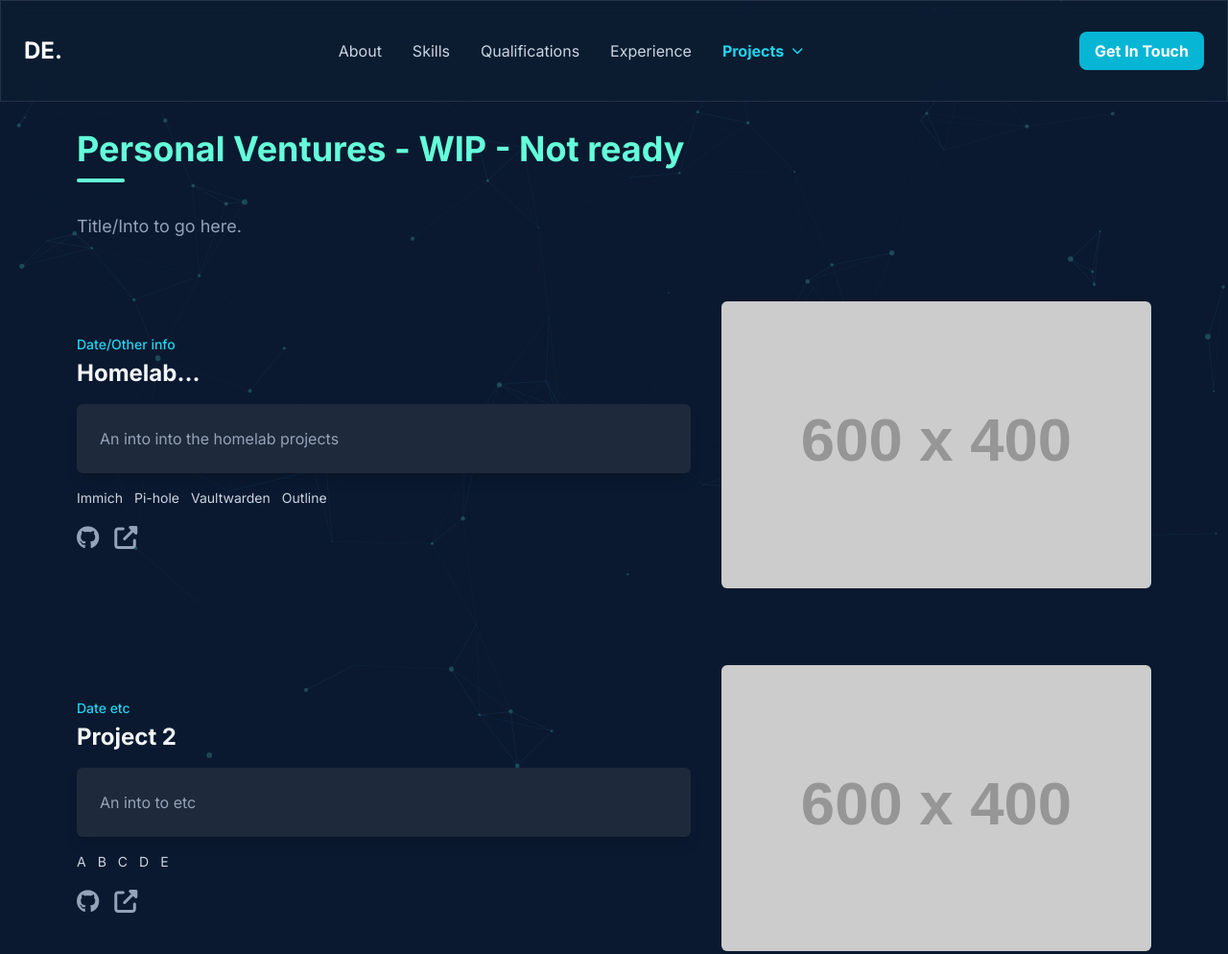
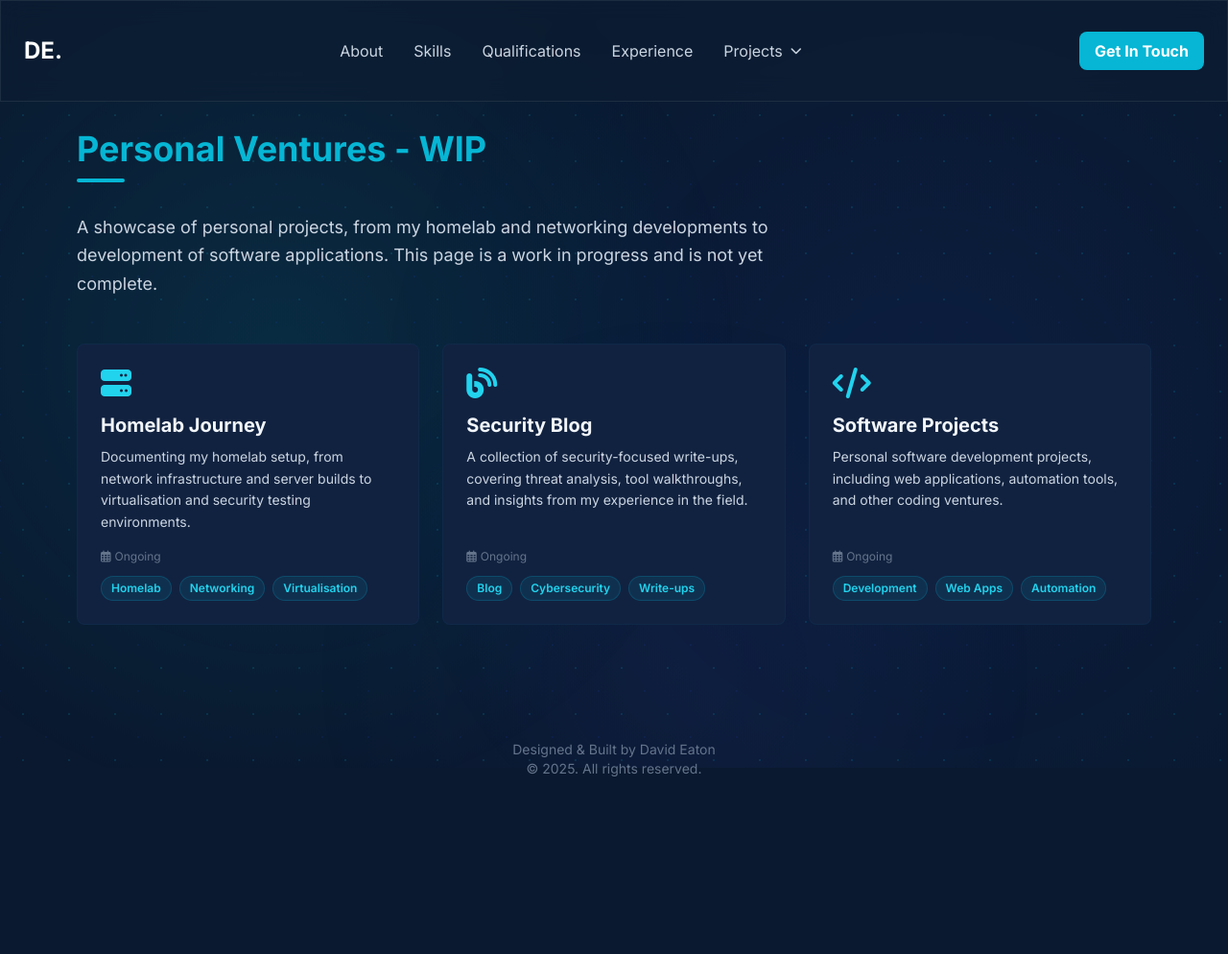
Before and after one commit to CyberZig/CyberZig.github.io, a plain HTML site: page projects/personal/index.html in a window 1280 px wide. Shown: the top 994 px of the page at 96% size. After the commit the page ends 835 px from the top, so only its background shows below. Drawn offline with nearby package versions, Linux system fonts and the light colour scheme; placeholder pictures from the web are drawn by us.

Commit message:
changed theme

```diff
--- a/projects/personal/index.html
+++ b/projects/personal/index.html
@@ -1,6 +1,5 @@
 <!DOCTYPE html>
 <html lang="en" class="scroll-smooth">
-
 <head>
     <meta charset="UTF-8">
     <meta name="viewport" content="width=device-width, initial-scale=1.0">
@@ -11,141 +10,204 @@
     <link rel="preconnect" href="https://fonts.gstatic.com" crossorigin>
     <link href="https://fonts.googleapis.com/css2?family=Inter:wght@400;500;600;700&display=swap" rel="stylesheet">
     <style>
-        body { font-family: 'Inter', sans-serif; background-color: #0a192f; color: #ccd6f6; }
-        .glass-effect { background: rgba(13, 30, 51, 0.6); backdrop-filter: blur(10px); border: 1px solid rgba(255, 255, 255, 0.1); }
-        .section-title { position: relative; padding-bottom: 0.5rem; margin-bottom: 2rem; font-size: 2.25rem; font-weight: 700; color: #64ffda; }
-        .section-title::after { content: ''; position: absolute; bottom: 0; left: 0; width: 50px; height: 4px; background-color: #64ffda; border-radius: 2px; }
-        #particles-js { position: fixed; width: 100%; height: 100%; top: 0; left: 0; z-index: -1; }
-        .project-image-container {
-            transition: background-color 0.3s ease;
+        body {
+            font-family: 'Inter', sans-serif;
+            background-color: #0a192f;
+            color: #ccd6f6;
         }
-        .project-image-container:hover {
-            background-color: rgba(99, 255, 218, 0.1);
+        .glass-effect { background: rgba(13, 30, 51, 0.65); backdrop-filter: blur(12px); border: 1px solid rgba(255, 255, 255, 0.08); }
+        .card-hover-effect {
+            transition: transform 0.3s ease, box-shadow 0.3s ease, border-color 0.3s ease, background-color 0.3s ease;
+            cursor: pointer;
+            border: 1px solid rgba(6, 182, 212, 0.05);
         }
-        .project-image-container img {
-            transition: opacity 0.3s ease;
+        .card-hover-effect:hover {
+            transform: translateY(-8px);
+            background-color: rgba(17, 34, 64, 0.9) !important;
+            box-shadow: 0 20px 30px -10px rgba(6, 182, 212, 0.25);
+            border-color: #06b6d4;
         }
-        .project-image-container:hover img {
-            opacity: 0.3;
+        .section-title { position: relative; padding-bottom: 0.5rem; margin-bottom: 2rem; font-size: 2.25rem; font-weight: 700; color: #06b6d4; }
+        .section-title::after { content: ''; position: absolute; bottom: 0; left: 0; width: 50px; height: 4px; background-color: #06b6d4; border-radius: 2px; }
+
+        /* Aurora Background */
+        .aurora-wrapper {
+            position: fixed;
+            inset: 0;
+            z-index: -1;
+            background-color: #0a192f;
+            background-image:
+                radial-gradient(rgba(6, 182, 212, 0.15) 1.2px, transparent 0),
+                radial-gradient(rgba(29, 78, 216, 0.1) 1.2px, transparent 0);
+            background-size: 48px 48px;
+            background-position: 0 0, 24px 24px;
+            overflow: hidden;
+        }
+        .aurora-glow-1 {
+            position: absolute;
+            width: 75vw; height: 75vw;
+            max-width: 1000px; max-height: 1000px;
+            background: radial-gradient(circle, rgba(6, 182, 212, 0.12) 0%, rgba(10, 25, 47, 0) 70%);
+            top: -15%; left: -15%;
+            border-radius: 50%;
+            animation: drift 25s infinite alternate ease-in-out;
+        }
+        .aurora-glow-2 {
+            position: absolute;
+            width: 85vw; height: 85vw;
+            max-width: 1200px; max-height: 1200px;
+            background: radial-gradient(circle, rgba(29, 78, 216, 0.1) 0%, rgba(10, 25, 47, 0) 70%);
+            bottom: -15%; right: -15%;
+            border-radius: 50%;
+            animation: drift 30s infinite alternate-reverse ease-in-out;
+        }
+        .aurora-glow-3 {
+            position: absolute;
+            width: 60vw; height: 60vw;
+            max-width: 800px; max-height: 800px;
+            background: radial-gradient(circle, rgba(99, 102, 241, 0.06) 0%, rgba(10, 25, 47, 0) 70%);
+            top: 40%; right: 15%;
+            border-radius: 50%;
+            animation: drift-slow 40s infinite alternate ease-in-out;
+        }
+        @keyframes drift {
+            0% { transform: translate(0, 0) scale(1); }
+            100% { transform: translate(4%, 6%) scale(1.08); }
+        }
+        @keyframes drift-slow {
+            0% { transform: translate(0, 0) scale(1); }
+            100% { transform: translate(-3%, -5%) scale(1.05); }
         }
     </style>
 </head>
-
 <body class="antialiased">
-    <div id="particles-js"></div>
-
-    <!-- Header -->
+    <div class="aurora-wrapper">
+        <div class="aurora-glow-1"></div>
+        <div class="aurora-glow-2"></div>
+        <div class="aurora-glow-3"></div>
+    </div>
+    <div class="page relative z-10">
         <header class="fixed top-0 left-0 right-0 z-50 transition-all duration-300 glass-effect" id="header">
             <nav class="container mx-auto px-6 py-4 flex justify-between items-center">
-            <a href="../../" class="text-2xl font-bold text-white">DE.</a>
+                <a href="/" class="text-2xl font-bold text-white">DE.</a>
                 <div class="hidden md:flex items-center space-x-8">
-                <a href="../../#about" class="text-slate-300 hover:text-cyan-400 transition">About</a>
-                <a href="../../#skills" class="text-slate-300 hover:text-cyan-400 transition">Skills</a>
-                <a href="../../#qualifications" class="text-slate-300 hover:text-cyan-400 transition">Qualifications</a>
-                <a href="../../experience/" class="text-slate-300 hover:text-cyan-400 transition">Experience</a>
-                <!-- Projects Dropdown -->
+                    <a href="/#about" class="text-slate-300 hover:text-cyan-400 transition">About</a>
+                    <a href="/#skills" class="text-slate-300 hover:text-cyan-400 transition">Skills</a>
+                    <a href="/#qualifications" class="text-slate-300 hover:text-cyan-400 transition">Qualifications</a>
+                    <a href="/experience/" class="text-slate-300 hover:text-cyan-400 transition">Experience</a>
                     <div class="relative group">
-                    <a class="text-cyan-400 font-bold flex items-center">
+                        <a class="text-slate-300 hover:text-cyan-400 transition cursor-pointer flex items-center">
                             Projects <i class="fas fa-chevron-down text-xs ml-2"></i>
                         </a>
-					<!-- Invisible wrapper with padding to bridge the gap -->
                         <div class="absolute left-0 top-full pt-2 w-max hidden group-hover:block z-50">
-                        <div class="bg-slate-800 rounded-md w-48 shadow-lg py-1">
-                            <a href="projects/professional/" class="block px-4 py-2 text-sm text-slate-300 hover:bg-slate-700 hover:text-cyan-400">Professional</a>
-                            <a href="projects/personal/" class="block px-4 py-2 text-sm text-slate-300 hover:bg-slate-700 hover:text-cyan-400">Personal</a>
+                            <div class="bg-[#112240] rounded-md w-48 shadow-lg py-1 border border-slate-700/50">
+                                <a href="/projects/professional/" class="block px-4 py-2 text-sm text-slate-300 hover:bg-slate-700/50 hover:text-cyan-400">Professional</a>
+                                <a href="/projects/personal/" class="block px-4 py-2 text-sm text-slate-300 hover:bg-slate-700/50 hover:text-cyan-400">Personal</a>
                             </div>
                         </div>
-                    <div class="absolute hidden group-hover:block bg-slate-800 rounded-md mt-2 w-48 shadow-lg py-1 z-50">
-                        <a href="/projects/professional/" class="block px-4 py-2 text-sm text-slate-300 hover:bg-slate-700 hover:text-cyan-400">Professional</a>
-                        <a href="/projects/personal/" class="block px-4 py-2 text-sm text-cyan-400 bg-slate-700">Personal</a>
                     </div>
                 </div>
-
-            </div>
-            <a href="../../contact/" class="hidden md:block bg-cyan-500 hover:bg-cyan-600 text-white font-bold py-2 px-4 rounded-lg transition">Get In Touch</a>
-            <button id="mobile-menu-button" class="md:hidden text-white"><i class="fas fa-bars fa-2x"></i></button>
+                <a href="/contact/" class="hidden md:block bg-cyan-500 hover:bg-cyan-600 text-white font-bold py-2 px-4 rounded-lg transition">Get In Touch</a>
+                <button id="mobile-menu-button" class="md:hidden text-white">
+                    <i class="fas fa-bars fa-2x"></i>
+                </button>
             </nav>
-        <!-- Mobile Menu -->
             <div id="mobile-menu" class="hidden md:hidden">
-            <a href="../../#about" class="block py-2 px-4 text-sm hover:bg-gray-700">About</a>
-            <a href="../../#skills" class="block py-2 px-4 text-sm hover:bg-gray-700">Skills</a>
-            <a href="../../#qualifications" class="block py-2 px-4 text-sm hover:bg-gray-700">Qualifications</a>
-            <a href="../../experience/" class="block py-2 px-4 text-sm hover:bg-gray-700">Experience</a>
-            <!-- Mobile Projects Accordion -->
+                <a href="/#about" class="block py-2 px-4 text-sm hover:bg-[#112240] mobile-nav-link">About</a>
+                <a href="/#skills" class="block py-2 px-4 text-sm hover:bg-[#112240] mobile-nav-link">Skills</a>
+                <a href="/#qualifications" class="block py-2 px-4 text-sm hover:bg-[#112240] mobile-nav-link">Qualifications</a>
+                <a href="/experience/" class="block py-2 px-4 text-sm hover:bg-[#112240] mobile-nav-link">Experience</a>
                 <div>
-                <button id="mobile-projects-button" class="w-full text-left flex justify-between items-center py-2 px-4 text-sm text-cyan-400 bg-slate-700">
+                    <button id="mobile-projects-button" class="w-full text-left flex justify-between items-center py-2 px-4 text-sm hover:bg-[#112240]">
                         <span>Projects</span>
                         <i class="fas fa-chevron-down text-xs transition-transform duration-300"></i>
                     </button>
                     <div id="mobile-projects-submenu" class="hidden pl-4">
-                    <a href="/projects/professional/" class="block py-2 px-4 text-sm hover:bg-gray-700 mobile-nav-link">Professional</a>
-                    <a href="/projects/personal/" class="block py-2 px-4 text-sm text-cyan-400 bg-slate-700 mobile-nav-link">Personal</a>
+                        <a href="/projects/professional/" class="block py-2 px-4 text-sm hover:bg-[#112240] mobile-nav-link">Professional</a>
+                        <a href="/projects/personal/" class="block py-2 px-4 text-sm hover:bg-[#112240] mobile-nav-link">Personal</a>
                     </div>
-            <a href="../../contact/" class="w-full text-left block py-2 px-4 text-sm hover:bg-gray-700">Get In Touch</a>
+                </div>
+                <a href="/contact/" class="w-full text-left block py-2 px-4 text-sm hover:bg-[#112240]">Get In Touch</a>
             </div>
         </header>
 
         <main class="container mx-auto px-6 lg:px-20 pt-32 pb-24">
-        <section id="personal-projects-list">
-            <h2 class="section-title">Personal Ventures - WIP - Not ready</h2>
-            <p class="text-slate-400 text-lg mb-16 max-w-3xl">
-                Title/Into to go here.
+            <section>
+                <h2 class="section-title">Personal Ventures - WIP</h2>
+                <p class="text-slate-300 text-lg max-w-3xl mb-12 leading-relaxed">
+                    A showcase of personal projects, from my homelab and networking developments to development of software applications. This page is a work in progress and is not yet complete.
                 </p>
 
-            <div class="space-y-20">
-                <!-- Project 1 -->
-                <div class="grid grid-cols-1 md:grid-cols-12 gap-8 items-center">
-                    <div class="md:col-span-7">
-                        <p class="text-cyan-400 text-sm font-medium mb-1">Date/Other info</p>
-                        <h3 class="text-2xl font-bold text-slate-100 mb-4 hover:text-cyan-400 transition"><a href="#">Homelab...</a></h3>
-                        <div class="bg-slate-800 p-6 rounded-md shadow-lg">
-                            <p class="text-slate-400">An into into the homelab projects</p>
+                <!-- 3 columns on large screens, 2 on medium, 1 on mobile -->
+                <div class="grid grid-cols-1 md:grid-cols-2 lg:grid-cols-3 gap-6">
+                    <!-- Personal Project Card 1 -->
+                    <a href="https://davidziggyeaton.co.uk" target="_blank" rel="noopener noreferrer" class="block">
+                        <div class="card-hover-effect p-6 rounded-lg bg-[#112240] flex flex-col h-full">
+                            <div class="flex-1">
+                                <div class="text-cyan-400 mb-3">
+                                    <i class="fas fa-server fa-2x"></i>
                                 </div>
-                        <ul class="flex flex-wrap gap-3 mt-4 text-sm text-slate-300">
-                            <li>Immich</li>
-                            <li>Pi-hole</li>
-                            <li>Vaultwarden</li>
-                            <li>Outline</li>
-                        </ul>
-                        <div class="mt-4 flex space-x-4">
-                            <a href="#" class="text-slate-400 hover:text-cyan-400 transition text-2xl" aria-label="GitHub Link"><i class="fab fa-github"></i></a>
-                            <a href="#" class="text-slate-400 hover:text-cyan-400 transition text-2xl" aria-label="External Link"><i class="fas fa-external-link-alt"></i></a>
+                                <h3 class="text-xl font-bold text-slate-100 mb-2">Homelab Journey</h3>
+                                <p class="text-slate-300 text-sm leading-relaxed mb-4">
+                                    Documenting my homelab setup, from network infrastructure and server builds to virtualisation and security testing environments.
+                                </p>
                             </div>
-                    </div>
-                    <div class="md:col-span-5 relative">
-                         <a href="#" class="project-image-container block bg-cyan-900/50 rounded-md">
-                             <img src="https://placehold.co/600x400/112240/64ffda?text=Project+Image" onerror="this.onerror=null;this.src='https://placehold.co/600x400/112240/64ffda?text=Project+Image';" alt="Abstract image of code on a screen" class="w-full h-full object-cover rounded-md">
-                         </a>
-                    </div>
-                </div>
-
-                <!-- Project 2 -->
-                <div class="grid grid-cols-1 md:grid-cols-12 gap-8 items-center">
-                    <div class="md:col-span-5 md:order-last relative">
-                         <a href="#" class="project-image-container block bg-cyan-900/50 rounded-md">
-                              <img src="https://placehold.co/600x400/112240/64ffda?text=Project+Image" onerror="this.onerror=null;this.src='https://placehold.co/600x400/112240/64ffda?text=Project+Image';" alt="Abstract image of network connections" class="w-full h-full object-cover rounded-md">
-                         </a>
-                    </div>
-                    <div class="md:col-span-7">
-                        <p class="text-cyan-400 text-sm font-medium mb-1">Date etc</p>
-                        <h3 class="text-2xl font-bold text-slate-100 mb-4 hover:text-cyan-400 transition"><a href="#">Project 2</a></h3>
-                        <div class="bg-slate-800 p-6 rounded-md shadow-lg">
-                            <p class="text-slate-400">An into to etc</p>
-                        </div>
-                        <ul class="flex flex-wrap gap-3 mt-4 text-sm text-slate-300">
-                            <li>A</li>
-                            <li>B</li>
-                            <li>C</li>
-                            <li>D</li>
-                            <li>E</li>
-                        </ul>
-                         <div class="mt-4 flex space-x-4">
-                            <a href="#" class="text-slate-400 hover:text-cyan-400 transition text-2xl" aria-label="GitHub Link"><i class="fab fa-github"></i></a>
-                            <a href="#" class="text-slate-400 hover:text-cyan-400 transition text-2xl" aria-label="External Link"><i class="fas fa-external-link-alt"></i></a>
+                            <div>
+                                <p class="text-slate-500 text-xs mb-3"><i class="far fa-calendar-alt mr-1"></i>Ongoing</p>
+                                <div class="flex flex-wrap gap-2">
+                                    <span class="px-2.5 py-1 rounded-full text-xs font-semibold bg-cyan-500/10 text-cyan-400 border border-cyan-500/20">Homelab</span>
+                                    <span class="px-2.5 py-1 rounded-full text-xs font-semibold bg-cyan-500/10 text-cyan-400 border border-cyan-500/20">Networking</span>
+                                    <span class="px-2.5 py-1 rounded-full text-xs font-semibold bg-cyan-500/10 text-cyan-400 border border-cyan-500/20">Virtualisation</span>
                                 </div>
                             </div>
                         </div>
+                    </a>
 
+                    <!-- Personal Project Card 2 -->
+                    <a href="https://davidziggyeaton.co.uk" target="_blank" rel="noopener noreferrer" class="block">
+                        <div class="card-hover-effect p-6 rounded-lg bg-[#112240] flex flex-col h-full">
+                            <div class="flex-1">
+                                <div class="text-cyan-400 mb-3">
+                                    <i class="fas fa-blog fa-2x"></i>
+                                </div>
+                                <h3 class="text-xl font-bold text-slate-100 mb-2">Security Blog</h3>
+                                <p class="text-slate-300 text-sm leading-relaxed mb-4">
+                                    A collection of security-focused write-ups, covering threat analysis, tool walkthroughs, and insights from my experience in the field.
+                                </p>
+                            </div>
+                            <div>
+                                <p class="text-slate-500 text-xs mb-3"><i class="far fa-calendar-alt mr-1"></i>Ongoing</p>
+                                <div class="flex flex-wrap gap-2">
+                                    <span class="px-2.5 py-1 rounded-full text-xs font-semibold bg-cyan-500/10 text-cyan-400 border border-cyan-500/20">Blog</span>
+                                    <span class="px-2.5 py-1 rounded-full text-xs font-semibold bg-cyan-500/10 text-cyan-400 border border-cyan-500/20">Cybersecurity</span>
+                                    <span class="px-2.5 py-1 rounded-full text-xs font-semibold bg-cyan-500/10 text-cyan-400 border border-cyan-500/20">Write-ups</span>
+                                </div>
+                            </div>
+                        </div>
+                    </a>
+
+                    <!-- Personal Project Card 3 -->
+                    <a href="https://davidziggyeaton.co.uk" target="_blank" rel="noopener noreferrer" class="block">
+                        <div class="card-hover-effect p-6 rounded-lg bg-[#112240] flex flex-col h-full">
+                            <div class="flex-1">
+                                <div class="text-cyan-400 mb-3">
+                                    <i class="fas fa-code fa-2x"></i>
+                                </div>
+                                <h3 class="text-xl font-bold text-slate-100 mb-2">Software Projects</h3>
+                                <p class="text-slate-300 text-sm leading-relaxed mb-4">
+                                    Personal software development projects, including web applications, automation tools, and other coding ventures.
+                                </p>
+                            </div>
+                            <div>
+                                <p class="text-slate-500 text-xs mb-3"><i class="far fa-calendar-alt mr-1"></i>Ongoing</p>
+                                <div class="flex flex-wrap gap-2">
+                                    <span class="px-2.5 py-1 rounded-full text-xs font-semibold bg-cyan-500/10 text-cyan-400 border border-cyan-500/20">Development</span>
+                                    <span class="px-2.5 py-1 rounded-full text-xs font-semibold bg-cyan-500/10 text-cyan-400 border border-cyan-500/20">Web Apps</span>
+                                    <span class="px-2.5 py-1 rounded-full text-xs font-semibold bg-cyan-500/10 text-cyan-400 border border-cyan-500/20">Automation</span>
+                                </div>
+                            </div>
+                        </div>
+                    </a>
                 </div>
             </section>
         </main>
@@ -154,28 +216,25 @@
             <p>Designed & Built by David Eaton</p>
             <p>&copy; 2025. All rights reserved.</p>
         </footer>
+    </div>
 
-    <script src="https://cdn.jsdelivr.net/particles.js/2.0.0/particles.min.js"></script>
     <script>
         const mobileMenuButton = document.getElementById('mobile-menu-button');
         const mobileMenu = document.getElementById('mobile-menu');
         const mobileProjectsButton = document.getElementById('mobile-projects-button');
         const mobileProjectsSubmenu = document.getElementById('mobile-projects-submenu');
 
-        // Toggle main mobile menu
         mobileMenuButton.addEventListener('click', () => {
             mobileMenu.classList.toggle('hidden');
         });
 
-        // Toggle projects submenu
         mobileProjectsButton.addEventListener('click', (e) => {
-            e.stopPropagation(); // Prevent the main menu from closing
+            e.stopPropagation();
             mobileProjectsSubmenu.classList.toggle('hidden');
             const icon = mobileProjectsButton.querySelector('i');
             icon.classList.toggle('rotate-180');
         });
 
-        // Hide main menu when a link is clicked
         document.querySelectorAll('.mobile-nav-link').forEach(link => {
             link.addEventListener('click', () => {
                 mobileMenu.classList.add('hidden');
@@ -192,12 +251,6 @@
                 header.classList.remove('py-2');
             }
         };
-
-        particlesJS('particles-js', {
-            "particles": {"number": {"value": 80, "density": {"enable": true, "value_area": 800}},"color": {"value": "#64ffda"},"shape": {"type": "circle"},"opacity": {"value": 0.2},"size": {"value": 3,"random": true},"line_linked": {"enable": true,"distance": 150,"color": "#25416a","opacity": 0.4,"width": 1},"move": {"enable": true,"speed": 2,"out_mode": "out"}},
-            "interactivity": {"events": {"onhover": {"enable": true,"mode": "grab"},"onclick": {"enable": true,"mode": "push"}},"modes": {"grab": {"distance": 140,"line_linked": {"opacity": 1}},"push": {"particles_nb": 4}}},
-            "retina_detect": true
-        });
     </script>
 </body>
 </html>
```
Lines whose indentation alone changed are shown as unchanged.
